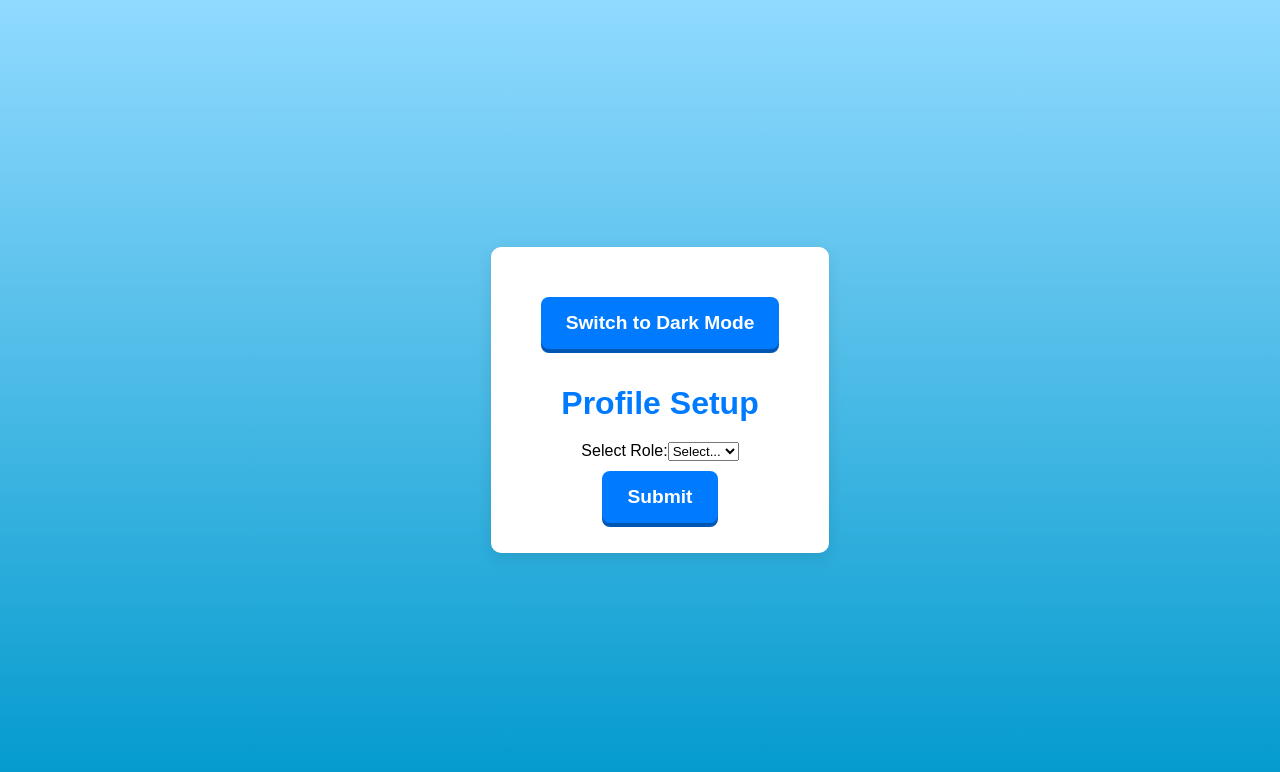
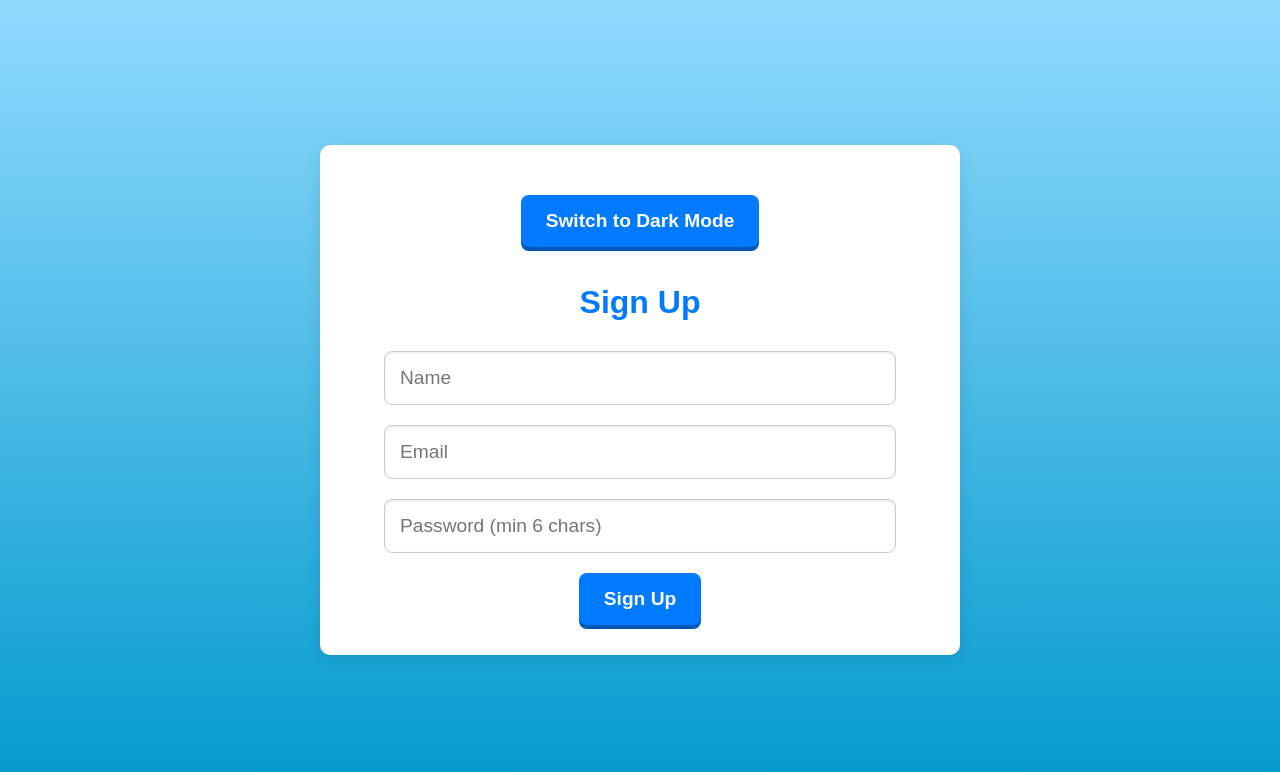
Before and after one commit to YLuin-Nie/SameTeamApp, a React (Create React App) app: page / in a window 1280 px wide. Shown: the top 772 px of the page. Built offline with nearby package versions, Linux system fonts and the light colour scheme.

Commit message:
Update App.js

```diff
--- a/src/App.js
+++ b/src/App.js
@@ -1,17 +1,17 @@
 import './App.css';
 import React, { useState } from 'react';
 import { BrowserRouter as Router, Routes, Route } from 'react-router-dom';
+import SignUp from './components/SignUp';
 import ProfileSetup from './components/ProfileSetup';
 import ParentDashboard from './components/ParentDashboard';
 import ChildDashboard from './components/ChildDashboard';
 
 function App() {
-    const [darkMode, setDarkMode] = useState(false); // Track dark mode
+    const [darkMode, setDarkMode] = useState(false);
 
-    // Toggle dark mode
     const toggleDarkMode = () => {
         setDarkMode(!darkMode);
-        document.body.classList.toggle('dark-mode', !darkMode); // Add/remove dark mode class
+        document.body.classList.toggle('dark-mode', !darkMode);
     };
 
     return (
@@ -22,7 +22,8 @@ function App() {
                 </button>
 
                 <Routes>
-                    <Route path="/" element={<ProfileSetup />} />
+                    <Route path="/" element={<SignUp />} /> {/* Start with SignUp */}
+                    <Route path="/profile-setup" element={<ProfileSetup />} /> {/* Navigate here after SignUp */}
                     <Route path="/parent-dashboard" element={<ParentDashboard />} />
                     <Route path="/child-dashboard" element={<ChildDashboard />} />
                 </Routes>
```
